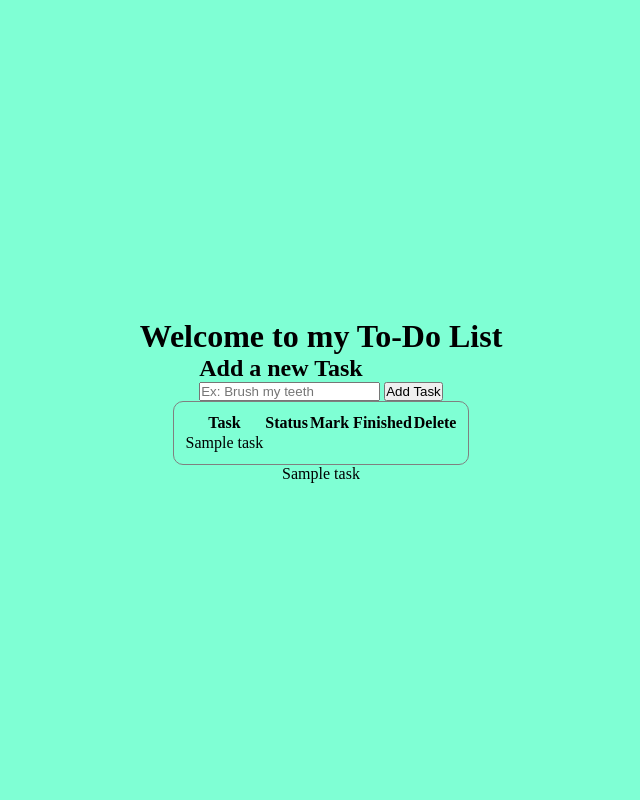
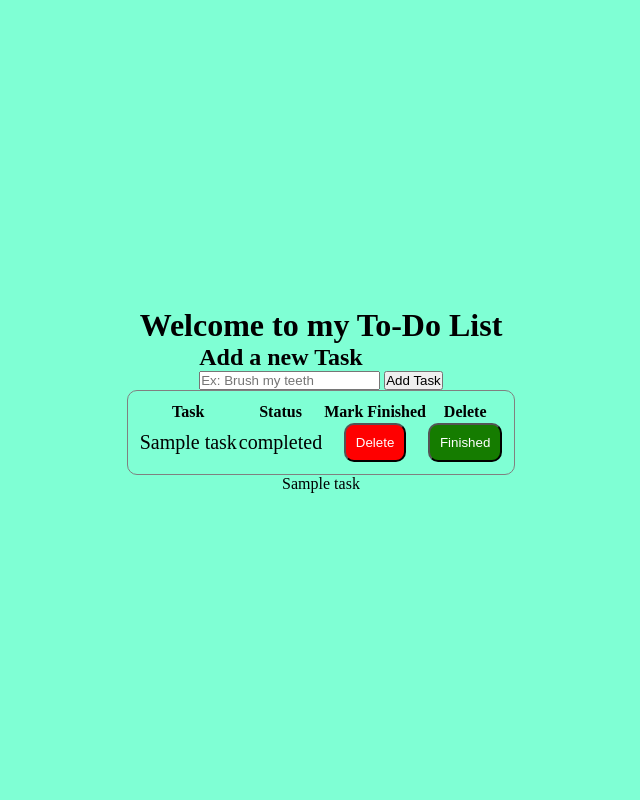
Before and after one commit to shivansh-mangla/Django-Todo-App, a Django app: template tasks/templates/index.html in a window 1280 px wide. Shown: the whole page, without its empty margins (319-959 px from the left). Run offline with Django 5.2, Linux system fonts and the light colour scheme; the template is opened without the code that fills it: values that come from a table or form of the project are taken from there, others are empty; tables that the repository leaves empty hold one stand-in row (values such as "Sample post").

Commit message:
Improved HTML and CSS

```diff
--- a/tasks/static/index.css
+++ b/tasks/static/index.css
@@ -18,4 +18,26 @@ table{
   border: 1px solid gray;
   padding: 10px;
   border-radius: 10px;
+  text-align: center;
 }
+
+tbody{
+  font-size: 20px;
+  font-weight: 500;
+}
+
+.delete-btn{
+  padding: 10px;
+  border-radius: 10px;
+  background-color: red;
+  color: white;
+  cursor: pointer;
+}
+
+.finished-btn{
+  padding: 10px;
+  border-radius: 10px;
+  background-color: rgb(21, 124, 0);
+  color: white;
+  cursor: pointer;
+}
--- a/tasks/templates/index.html
+++ b/tasks/templates/index.html
@@ -31,6 +31,17 @@
         {% for i in tasks %}
           <tr>
             <td>{{i.taskName}}</td>
+            {% if i.completed == True %}
+              <td>completed</td>
+            {% else %}
+              <td>Not yet completed</td>
+            {% endif %}
+            <td>
+              <button class="delete-btn">Delete</button>
+            </td>
+            <td>
+              <button class="finished-btn">Finished</button>
+            </td>
           </tr>
         {% endfor %}
         {% endif %}
```
Also changed, not shown: tasks/views.py (+7 -0 lines).
